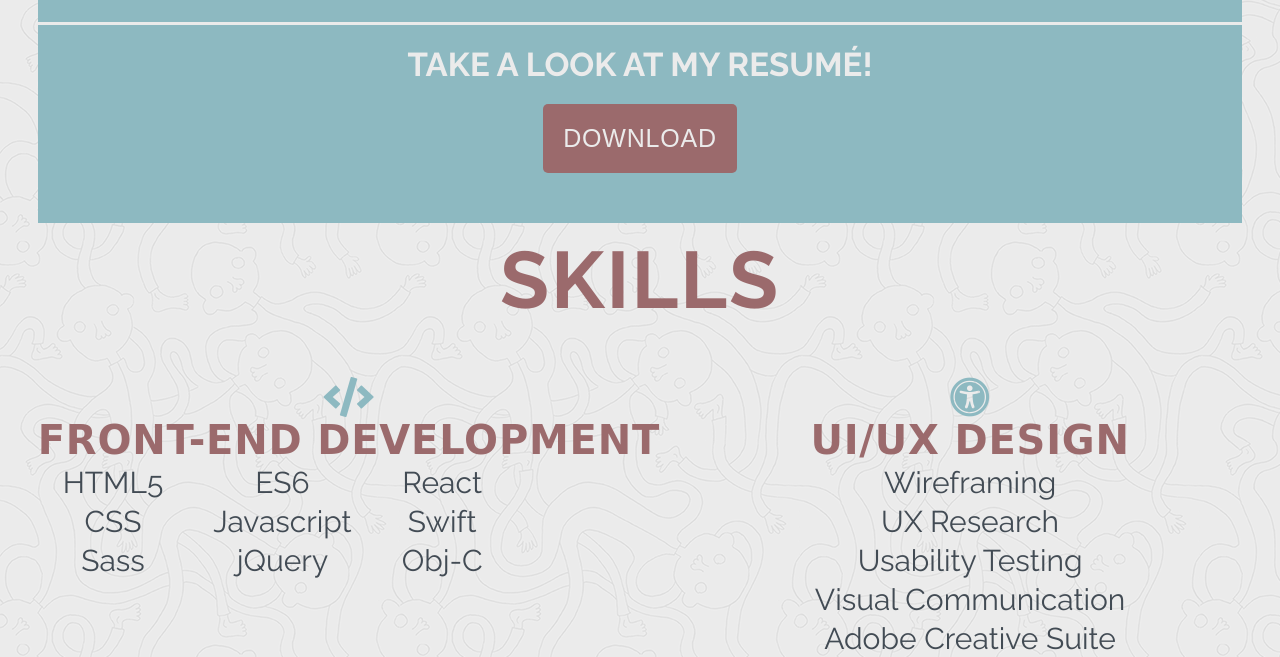
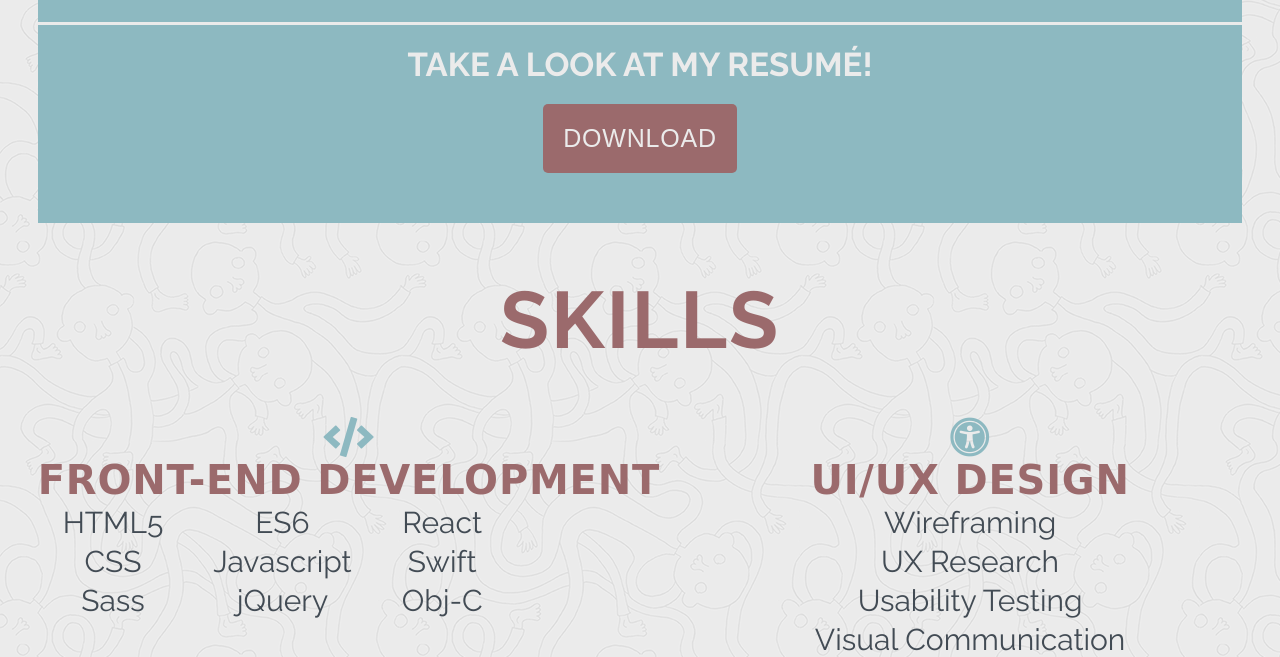
Before and after one commit to keilahoover/personal-website, a PHP site: page / in a window 1280 px wide; the page is wider, and only the part inside the window is pictured. Shown: the part 1573-2230 px from the top of that part. Run offline with PHP 8.4, Linux system fonts and the light colour scheme; some libraries are stand-ins or nearby versions; some web fonts are replaced.

Commit message:
update skills h3 padding

```diff
--- a/home.html
+++ b/home.html
@@ -51,7 +51,7 @@
     <button class="resume__btn"><a href="KHoover_Resume.pdf" class="resume__a" target="_blank">DOWNLOAD</a></button>
   </section>
   <section class="skills-container" id="skills-container">
-    <h3 class="skills__h3">SKILLS</h3>
+    <h3 class="skills__h3" id="skills__h3">SKILLS</h3>
     <article class="skills__article">
     <aside class="skills-wrap-one">
       <div class="fe-dev__div" id="fe-dev__div">
--- a/styles/main.css
+++ b/styles/main.css
@@ -232,6 +232,10 @@ main {
   padding: 1rem 0 5rem;
 }
 
+#skills__h3 {
+  padding-top: 5rem;
+}
+
 .skills__article {
   display: flex;
   justify-content: space-evenly;
```
